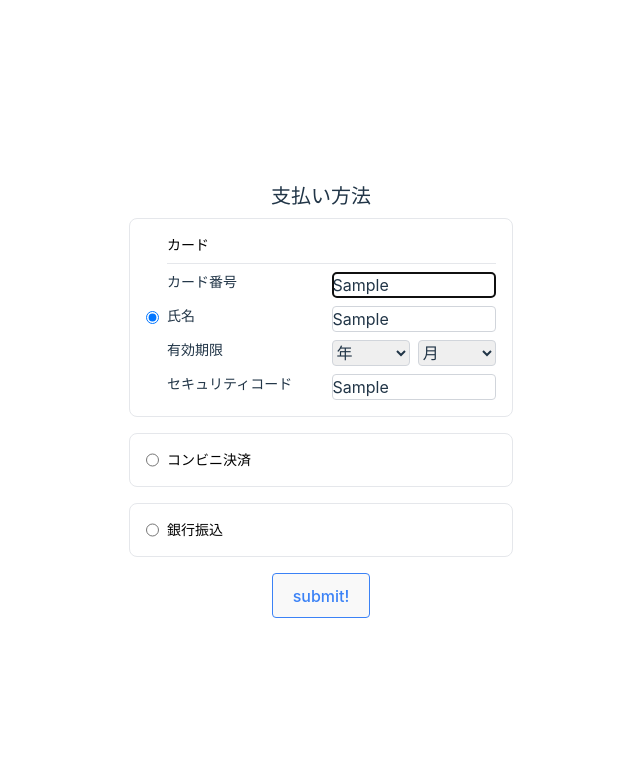
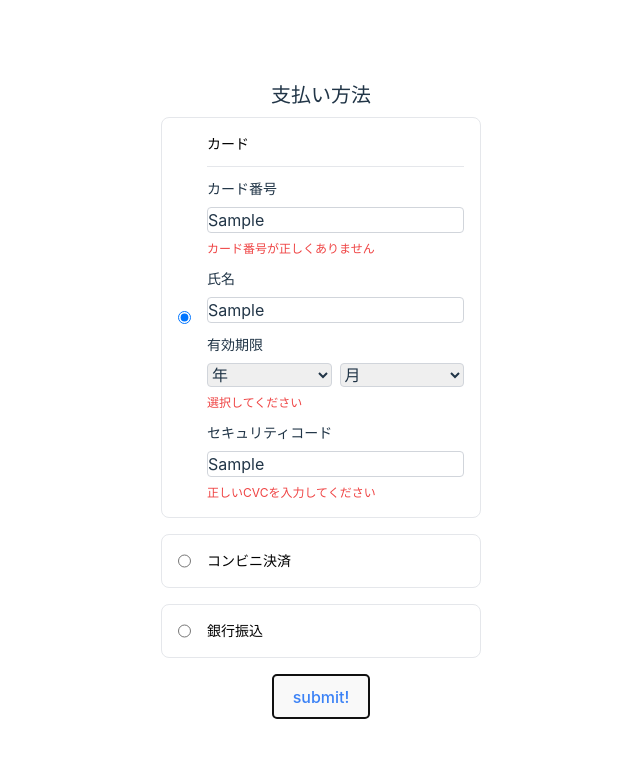
Before and after one commit to usk94/on-blur-and-on-submit-validation, a React (Vite) app: page / in a window 1280 px wide. Both pictures are taken after typing "Sample", "Sample", "Sample" into the empty fields and a click on the button "submit!". Shown: the top 758 px of the page, without its empty margins (319-959 px from the left). Built offline with nearby package versions, Linux system fonts and the light colour scheme.

Commit message:
fix style. display error message.

```diff
--- a/src/App.tsx
+++ b/src/App.tsx
@@ -1,6 +1,7 @@
 import { useForm, useWatch } from "react-hook-form"
-import { FormType, PaymentMethodType, schema } from "./validator"
+import { FormType, PaymentMethodType, currentYear, schema } from "./validator"
 import { zodResolver } from "@hookform/resolvers/zod"
+import { ErrorMessage } from "@hookform/error-message"
 
 const paymentMethods = ["card", "convini", "bank"] as const
 
@@ -15,8 +16,7 @@ const monthOptions = [...Array(12)].map((_, index) => ({
   label: `0${index + 1}`.slice(-2),
 }))
 
-const currentYear = new Date().getFullYear()
-const yearOptions = [...Array(32)].map((_, index) => ({
+const yearOptions = [...Array(10)].map((_, index) => ({
   value: String(currentYear + index),
   label: String(currentYear + index),
 }))
@@ -43,41 +43,55 @@ const App = () => {
     },
     mode: "onBlur",
     resolver: zodResolver(schema),
+    shouldFocusError: false,
   })
 
   const onSubmit = (data: FormType) => console.log(data)
   const selectedPaymentMethod = useWatch({ control, name: "selectedPaymentMethod" })
   const isActive = (paymentMethod: PaymentMethodType) => paymentMethod === selectedPaymentMethod
 
-  console.log("here", selectedPaymentMethod)
-
   return (
     <form onSubmit={handleSubmit(onSubmit)} className="flex flex-col w-screen h-screen justify-center items-center">
       <p className="text-xl font-semibold">支払い方法</p>
-      <div className="mt-2 flex flex-col gap-y-4 w-96">
+      <div className="mt-2 flex flex-col gap-y-4 w-80">
         {paymentMethods.map((method) => {
           switch (method) {
             case "card":
               return (
                 <label className="flex w-full rounded-lg border py-4 px-4 border-gray-200 gap-y-4">
                   <input type="radio" value="card" {...register("selectedPaymentMethod")} />
-                  <div className="ml-2">
+                  <div className="ml-4 flex-grow">
                     <p className="text-sm font-semibold text-black">カード</p>
                     {isActive(method) && (
                       <>
-                        <div className="pb-2 mt-2 border-t border-gray" />
-                        <div className="grid grid-rows-4 grid-cols-2 gap-y-2">
+                        <div className="pb-3 mt-3 border-t border-gray" />
+                        <div className="flex flex-col gap-y-3">
+                          <div className="flex flex-col gap-y-2">
                             <p className="text-sm">カード番号</p>
                             <input {...register("card.number")} className="border border-gray-300 rounded" />
+                            <ErrorMessage
+                              errors={errors}
+                              name="card.number"
+                              render={({ message }) => <p className="text-red-500 text-xs">{message}</p>}
+                            />
+                          </div>
+                          <div className="flex flex-col gap-y-2">
                             <p className="text-sm">氏名</p>
                             <input {...register("card.name")} className="border border-gray-300 rounded" />
+                            <ErrorMessage
+                              errors={errors}
+                              name="card.name"
+                              render={({ message }) => <p className="text-red-500 text-xs">{message}</p>}
+                            />
+                          </div>
+                          <div className="flex flex-col gap-y-2">
                             <p className="text-sm">有効期限</p>
                             <div className="flex gap-x-2">
                               <select
                                 {...register("card.expiryYear")}
                                 defaultValue="年"
                                 autoComplete="cc-exp-year"
-                              className="w-1/2 border border-gray-300 rounded"
+                                className="w-1/2 border rounded border-gray-300"
                               >
                                 <option key="default" value="">
                                   年
@@ -92,7 +106,7 @@ const App = () => {
                                 {...register("card.expiryMonth")}
                                 defaultValue="month"
                                 autoComplete="cc-exp-month"
-                              className="w-1/2 border border-gray-300 rounded"
+                                className="w-1/2 border rounded border-gray-300"
                               >
                                 <option key="default" value="">
                                   月
@@ -104,8 +118,19 @@ const App = () => {
                                 ))}
                               </select>
                             </div>
+                            {(errors.card?.expiryYear || errors.card?.expiryMonth) && (
+                              <p className="text-red-500 text-xs">{errors.card?.expiryYear?.message}</p>
+                            )}
+                          </div>
+                          <div className="flex flex-col gap-y-2">
                             <p className="text-sm">セキュリティコード</p>
                             <input {...register("card.cvc")} className="border border-gray-300 rounded" />
+                            <ErrorMessage
+                              errors={errors}
+                              name="card.cvc"
+                              render={({ message }) => <p className="text-red-500 text-xs">{message}</p>}
+                            />
+                          </div>
                         </div>
                       </>
                     )}
@@ -116,7 +141,7 @@ const App = () => {
               return (
                 <label className="flex border-gray-200 w-full rounded-lg border py-4 px-4">
                   <input type="radio" value="convini" {...register("selectedPaymentMethod")} />
-                  <div className="ml-2">
+                  <div className="ml-4">
                     <p className="text-sm font-semibold text-black">コンビニ決済</p>
                     {isActive(method) && (
                       <div className="flex mt-4 items-center">
@@ -145,7 +170,7 @@ const App = () => {
                     <input type="radio" value="bank" {...register("selectedPaymentMethod")} />
                     <div className="flex items-center gap-x-3">
                       <div className="text-left">
-                        <p className="ml-2 text-sm font-semibold text-black">銀行振込</p>
+                        <p className="ml-4 text-sm font-semibold text-black">銀行振込</p>
                       </div>
                     </div>
                   </div>
```
Lines whose indentation alone changed are shown as unchanged.
